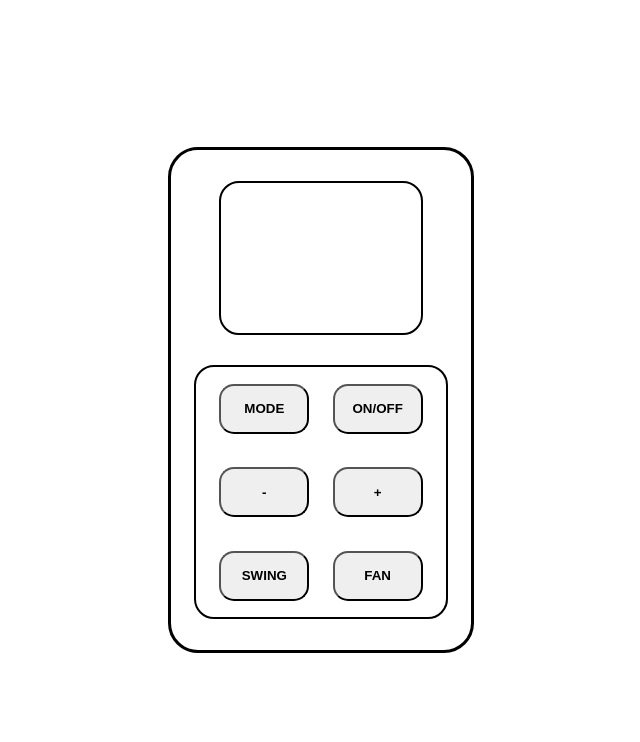
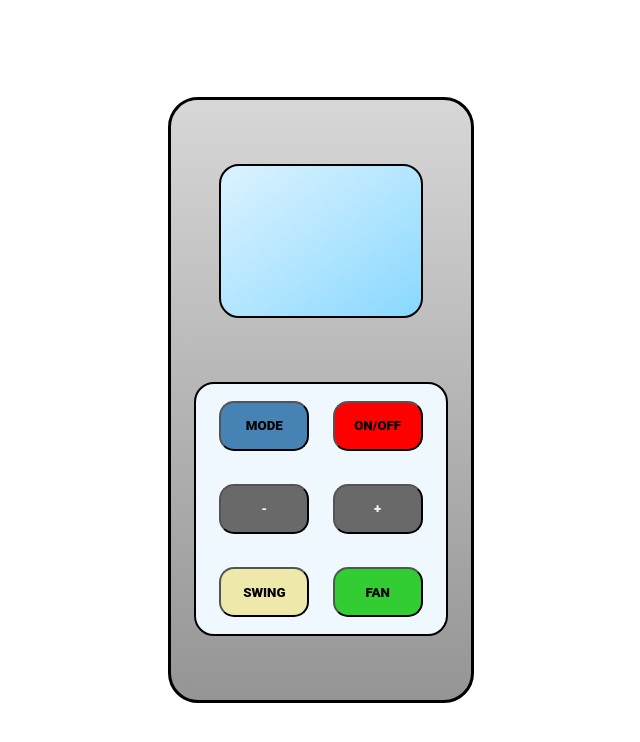
Before and after one commit to 10anshul10/remote, a plain HTML site: page index.html in a window 1280 px wide. Shown: the whole page, without its empty margins (319-959 px from the left). Drawn offline with Linux system fonts and the light colour scheme.

Commit message:
Update style.css

```diff
--- a/Style/style.css
+++ b/Style/style.css
@@ -1,6 +1,7 @@
 *{
     margin: 0;
     padding: 0;
+    font-family: 'Roboto', sans-serif;
 }
 
 body{
@@ -13,7 +14,8 @@ body{
 }
 
 .main{
-    height: 500px;
+    background-image: linear-gradient(to bottom, #d7d7d7, #c6c6c6, #b5b5b5, #a5a5a5, #959595);
+    height: 600px;
     width: 300px;
     border: 3px solid;
     border-radius: 30px;
@@ -24,6 +26,7 @@ body{
 }
 
 .scrn{
+    background-image: linear-gradient(to right bottom, #dbf3ff, #c8ecff, #b4e6ff, #9fdfff, #88d8ff);
     height: 150px;
     width: 200px;
     border: 2px solid;
@@ -31,6 +34,7 @@ body{
 }
 
 .btns{
+    background-color:aliceblue;
     height: 250px;
     width: 250px;
     border: 2px solid;
@@ -48,6 +52,16 @@ button{
     border-radius: 15px;
     font-weight: 800;
 }
+
+button:hover{
+    transform: scale(.92);
+    transition: .2s;
+}
+
+button:active{
+    transform: scale(.8);
+}
+
 .hide{
     display: none;
 }
@@ -55,9 +69,25 @@ button{
 button:hover + .hide{
     display: block;
     position: absolute;
-    top: 30vh;
+    top: 25vh;
     font-size: 30px;
     font-weight: bolder;
-    color: #ff0000;
-    transition: 5s;
+    color:black;
 }
+.btn2{
+    background-color: red;
+}
+.btn1{
+    background-color:steelblue;
+}
+.btn5{
+    background-color: palegoldenrod;
+}
+.btn6{
+    background-color:limegreen;
+}
+
+.btn4, .btn3{
+    background-color:dimgray;
+    color: whitesmoke;
+}
```
